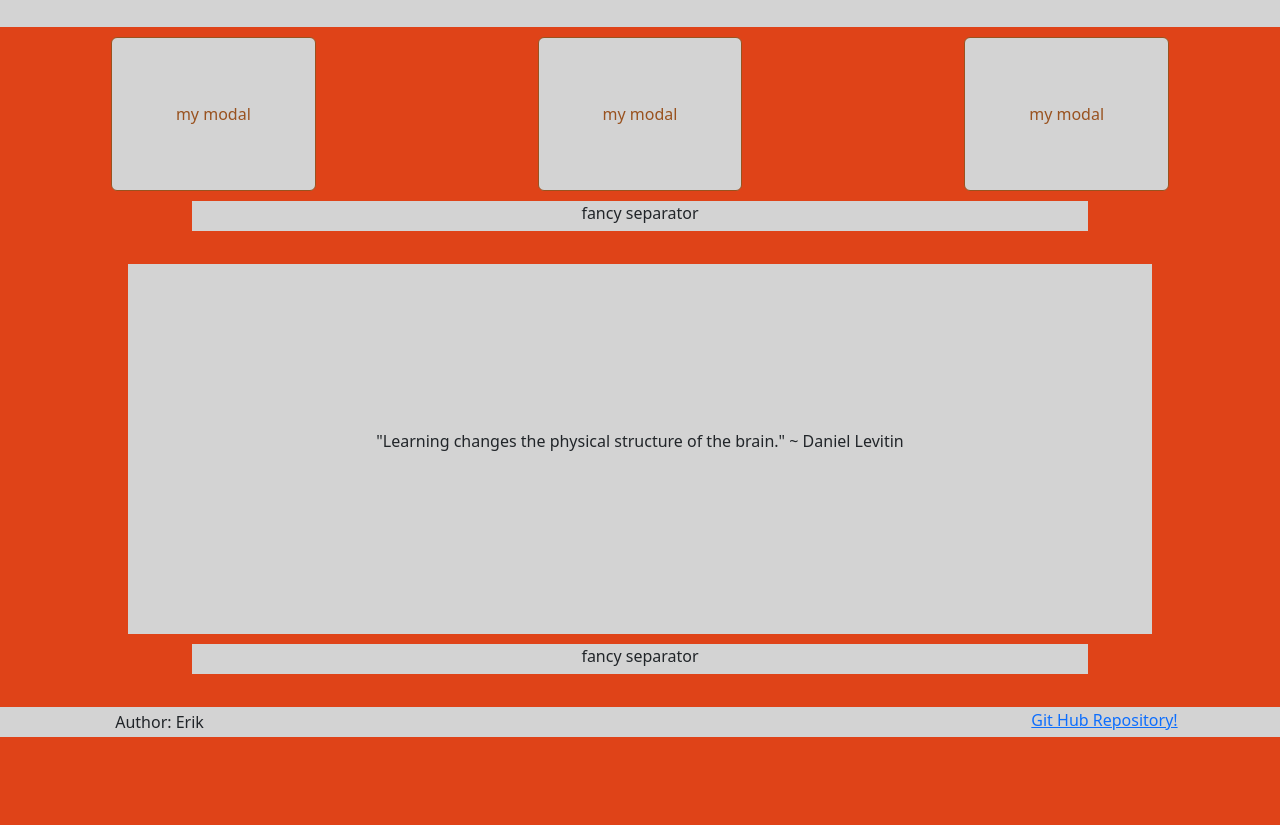
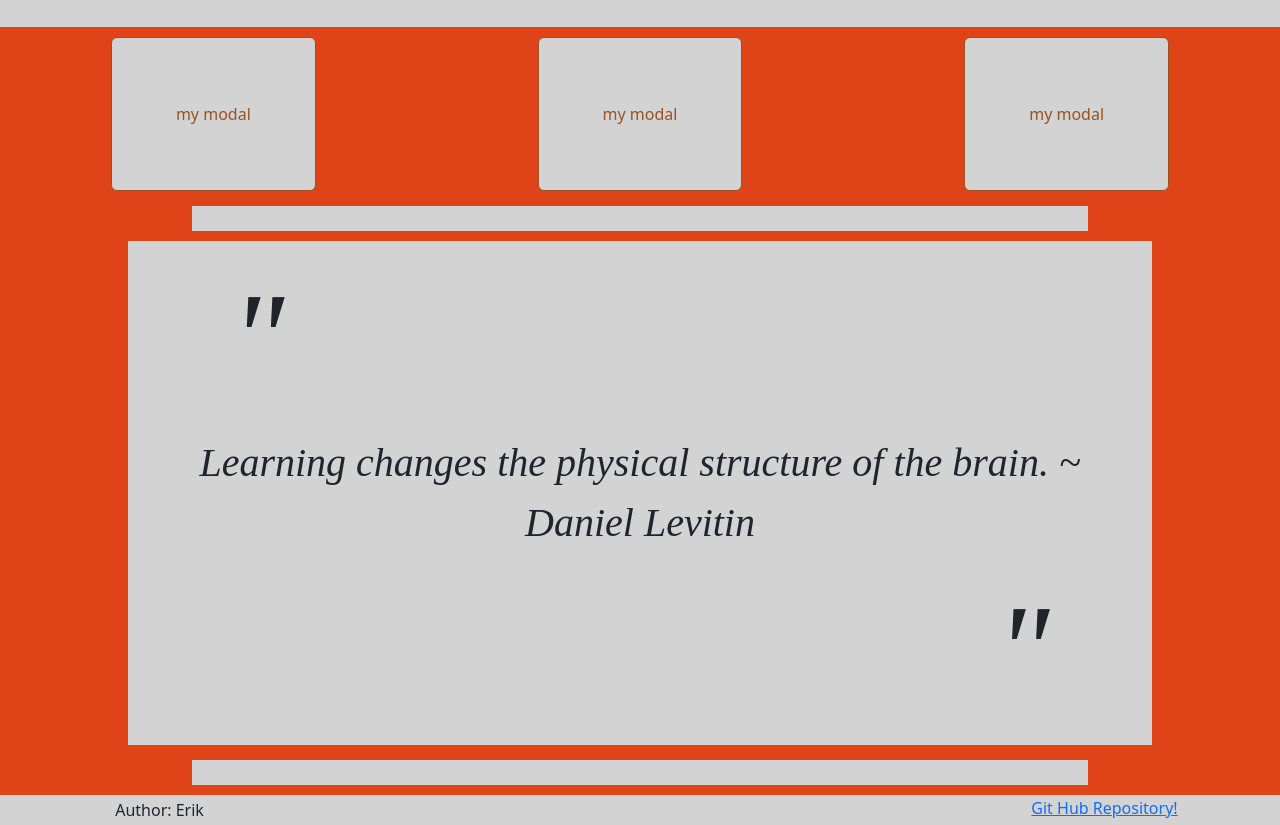
Before and after one commit to 0110010101100001/static-site-project, a website: page index.html in a window 1280 px wide. Shown: the part 73-898 px from the top of the page. Before the commit the page ends 810 px from the top, so only its background shows below. Drawn offline with nearby package versions, Linux system fonts and the light colour scheme.

Commit message:
fix large placeholders and small text in quote box

```diff
--- a/index.html
+++ b/index.html
@@ -63,7 +63,7 @@
                 </div>
             </div>
 
-            <!--Middle button for modalthree-->
+            <!--Right button for modalthree-->
             <button type="button" data-bs-toggle="modal" data-bs-target="#modalthree" class="btn boxes">my modal</button>
             <!--modalthree-->
             <div class="modal fade" id="modalthree" tabindex="-1" aria-labelledby="thirdModal" aria-hidden="true">
@@ -82,24 +82,26 @@
                 </div>
             </div>
         </div>
-        <div class="bodySection text-center quotes">fancy separator</div>
+
+        <!--Start of main body content-->
+        <div class="bodySection separators"></div>
         <div id="containerMain" class="bodySection text-center">
-            <div id="airQuoteOne"></div>
+            <p id="airQuoteOne">"</p>
             <!--Replace loadingTemp div with quote div in JS-->
             <div id="loadingTemp">
                 <p class="placeholder-glow">
-                    <span class="placeholder col-12"></span>
+                    <span class="placeholder col-8 placeholder-sm"></span>
                 </p>
                 <p class="placeholder-glow">
-                    <span class="placeholder col-12"></span>
+                    <span class="placeholder col-8 placeholder-sm"></span>
                 </p>
                 <p class="placeholder-glow">
-                    <span class="placeholder col-12"></span>
+                    <span class="placeholder col-8 placeholder-sm"></span>
                 </p>
             </div>
-            <div id="airQuoteTwo"></div>
+            <p id="airQuoteTwo">"</p>
         </div>
-        <div class="bodySection text-center quotes">fancy separator</div>
+        <div class="bodySection separators"></div>
         <footer class="bodySection">
             <h6 id="author">Author: Erik</h6>
             <a id="repository" href="https://github.com/0110010101100001/static-site-project">Git Hub Repository!</a>
--- a/static/scripts/quotes.js
+++ b/static/scripts/quotes.js
@@ -64,8 +64,9 @@ document.addEventListener("DOMContentLoaded", setTimeout(function() {
     // assimilate div
     let quoteMain = document.createElement("p");
     quoteMain.setAttribute("id", "quote");
+    quoteMain.setAttribute("class", "fs-1")
     let quote = getQuote();
-    let q = "\"" + quote["quote"] + "\" ~ " + quote["author"]
+    let q = quote["quote"] + " ~ " + quote["author"]
     quoteMain.innerHTML = q;
     // replace divs
     loadingTemp.replaceWith(quoteMain);
--- /dev/null
+++ b/static/scss/components/placeholder.scss
@@ -0,0 +1,53 @@
+/*Style quotes separators, placeholders, and progress for index main content*/
+$brown: #99521F;
+$red: #DF4318;
+$white: #d3d3d3;
+
+.separators {
+    height: 25px;
+    margin-left: 15%;
+    margin-right: 15%;
+    margin-top: 15px;
+    margin-bottom: 0;
+}
+
+#containerMain {
+    display: flex;
+    flex-direction: column;
+    justify-content: space-around;
+    margin-left: 10%;
+    margin-right: 10%;
+    margin-top: 10px;
+    font-family: "Fira Sans", serif;
+    font-style: italic;
+
+    #loadingTemp {
+        margin-left: 2%;
+        margin-right: 2%;
+
+        span {
+            height: 10px;
+        }
+    }
+
+    #airQuoteOne {
+        align-self: flex-start;
+        margin-left: 10%;
+        margin-bottom: 0;
+        font-size: 8rem;
+    }
+
+    #quote {
+        margin-left: 2%;
+        margin-right: 2%;
+        margin-bottom: 0;
+        font-size: 6rem;
+    }
+
+    #airQuoteTwo {
+        align-self: flex-end;
+        margin-right: 10%;
+        margin-bottom: 0;
+        font-size: 8rem;
+    }
+}
--- a/static/scss/layout.scss
+++ b/static/scss/layout.scss
@@ -1,4 +1,4 @@
-/* define layout systems, positioning etc. */
+/* define general layout systems, positioning etc. */
 $brown: #99521F;
 $red: #DF4318;
 $white: #d3d3d3;
@@ -21,24 +21,6 @@ $white: #d3d3d3;
         border-width: 1px;
         border-color: $brown;
     }
-}
-
-#containerMain {
-    display: flex;
-    flex-direction: column;
-    justify-content: space-between;
-    margin-left: 10%;
-    margin-right: 10%;
-
-    .pageMain {
-        height: 800px;
-    }
-}
-
-.quotes {
-    height: 30px;
-    margin-left: 15%;
-    margin-right: 15%;
 }
 
 .containerBody {
--- a/static/scss/main.scss
+++ b/static/scss/main.scss
@@ -6,3 +6,4 @@ $white: #d3d3d3;
 @import 'layout.scss';
 @import './components/nav.scss';
 @import './components/modal.scss';
+@import './components/placeholder.scss';
```
Also changed, not shown: static/css/components/placeholder.css (added), static/css/layout.css, static/css/main.css.
